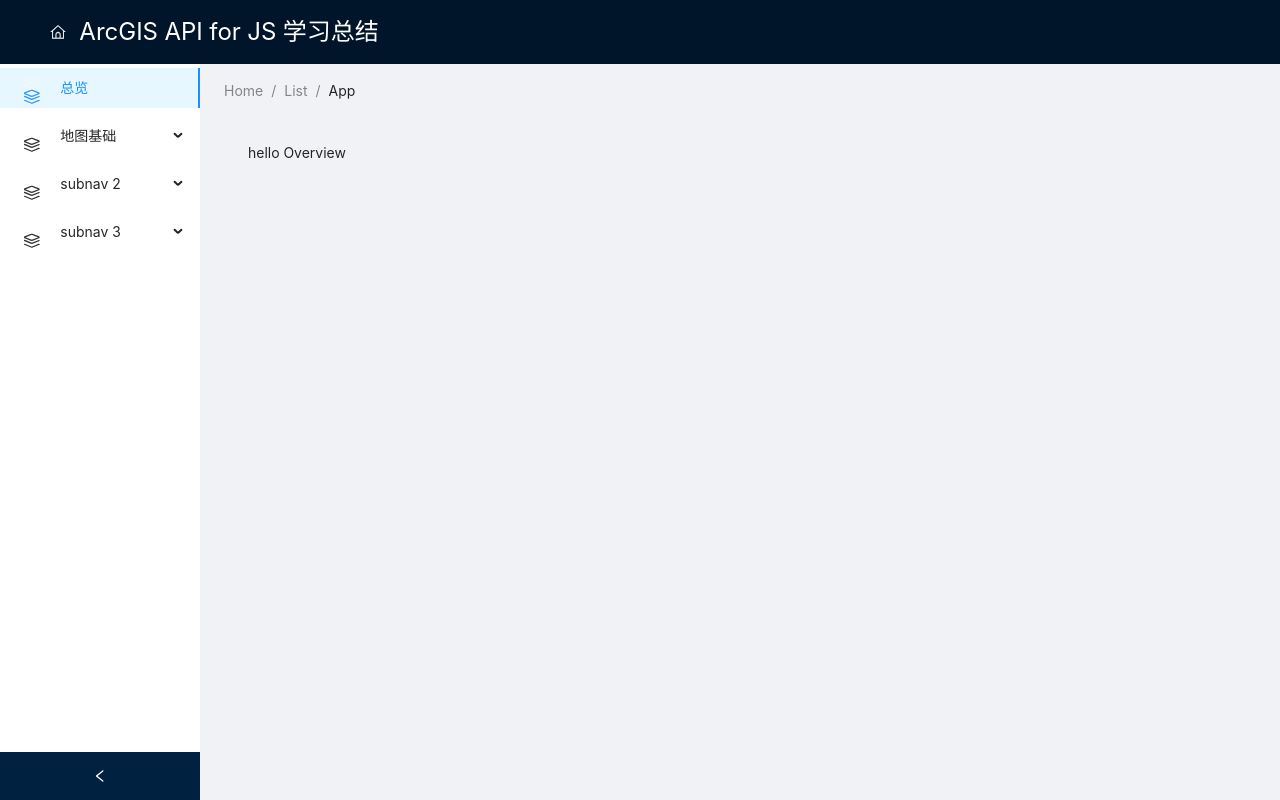
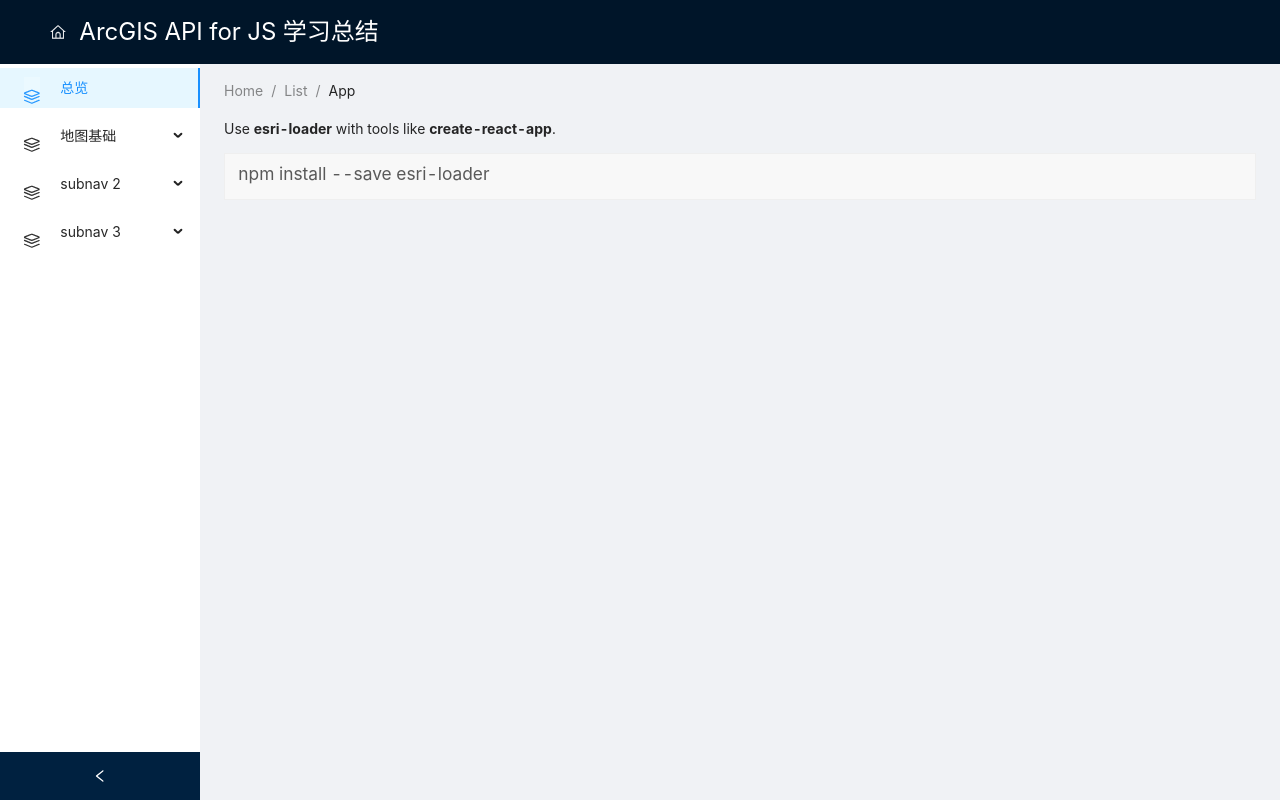
Before and after one commit to liurrong-ypwx/ypwx-basefile, a React app: page / in a window 1280 px wide. Built offline with nearby package versions, Linux system fonts and the light colour scheme.

Commit message:
add a overview display

```diff
--- a/src/pages/GIS/GIS.less
+++ b/src/pages/GIS/GIS.less
@@ -54,4 +54,10 @@
         //     background-color: #FFFFFF;
         // }
     }
+
+    // 主内容
+    // .gis-content{
+
+
+    // }
 }
--- a/src/pages/GIS/GIS.tsx
+++ b/src/pages/GIS/GIS.tsx
@@ -83,7 +83,7 @@
 
                 </Sider>
 
-                <Layout style={{ padding: '0 24px 24px' }}>
+                <Layout style={{ padding: '0 24px 24px' }} className="gis-content" >
                     <Breadcrumb style={{ margin: '16px 0' }}>
                         <Breadcrumb.Item>Home</Breadcrumb.Item>
                         <Breadcrumb.Item>List</Breadcrumb.Item>
@@ -92,7 +92,6 @@
                     <Content
                         className="site-layout-background"
                         style={{
-                            padding: 24,
                             margin: 0,
                             minHeight: 280,
                         }}
--- a/src/pages/GIS/components/Overview/Overview.less
+++ b/src/pages/GIS/components/Overview/Overview.less
@@ -0,0 +1,12 @@
+.overview {
+    .npm-install {
+        font-size: .26rem;
+        height: .7rem;
+        color: #595959;
+        line-height: .6rem;
+        padding-left: .2rem;
+        margin-top: .2rem;
+        border: 1px solid #efefef;
+        background-color: #f8f8f8;
+    }
+}
--- a/src/pages/GIS/components/Overview/Overview.tsx
+++ b/src/pages/GIS/components/Overview/Overview.tsx
@@ -3,8 +3,13 @@
 
 export default function Overview(): JSX.Element {
     return (
-        <div>
-            hello Overview
+        <div className="overview">
+            <div>
+                Use <b>esri-loader</b> with tools like <b>create-react-app</b>.
+            </div>
+            <div className="npm-install">
+                npm install --save esri-loader
+            </div>
         </div>
     )
 }
```
